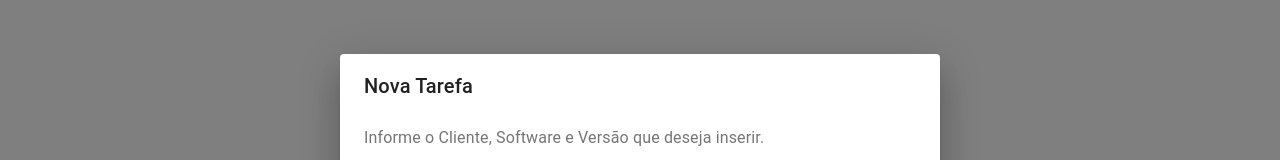
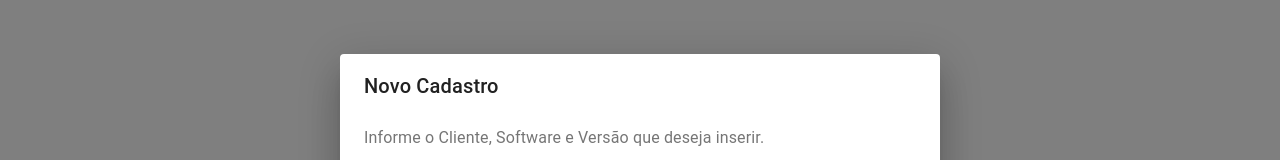
Before and after one commit to Leao2020/versaosoftwarecliente-frontend, a React (Create React App) app: page / in a window 1280 px wide. Both pictures are taken after a click on the button "ADICIONAR". Shown: the part 233-393 px from the top of the page. Built offline with nearby package versions, Linux system fonts and the light colour scheme; no server answers.

Commit message:
Versão quase ok

```diff
--- a/src/App.js
+++ b/src/App.js
@@ -78,7 +78,7 @@ function App() {
             </Button>
         </Container>
         <Dialog open={open} onClose={closeModal} fullWidth={true} maxWidth="sm">
-            <DialogTitle id="form-dialog-title">Nova Tarefa</DialogTitle>
+            <DialogTitle id="form-dialog-title">Novo Cadastro</DialogTitle>
             <DialogContent>
                 <DialogContentText>
                     Informe o Cliente, Software e Versão que deseja inserir.
```
